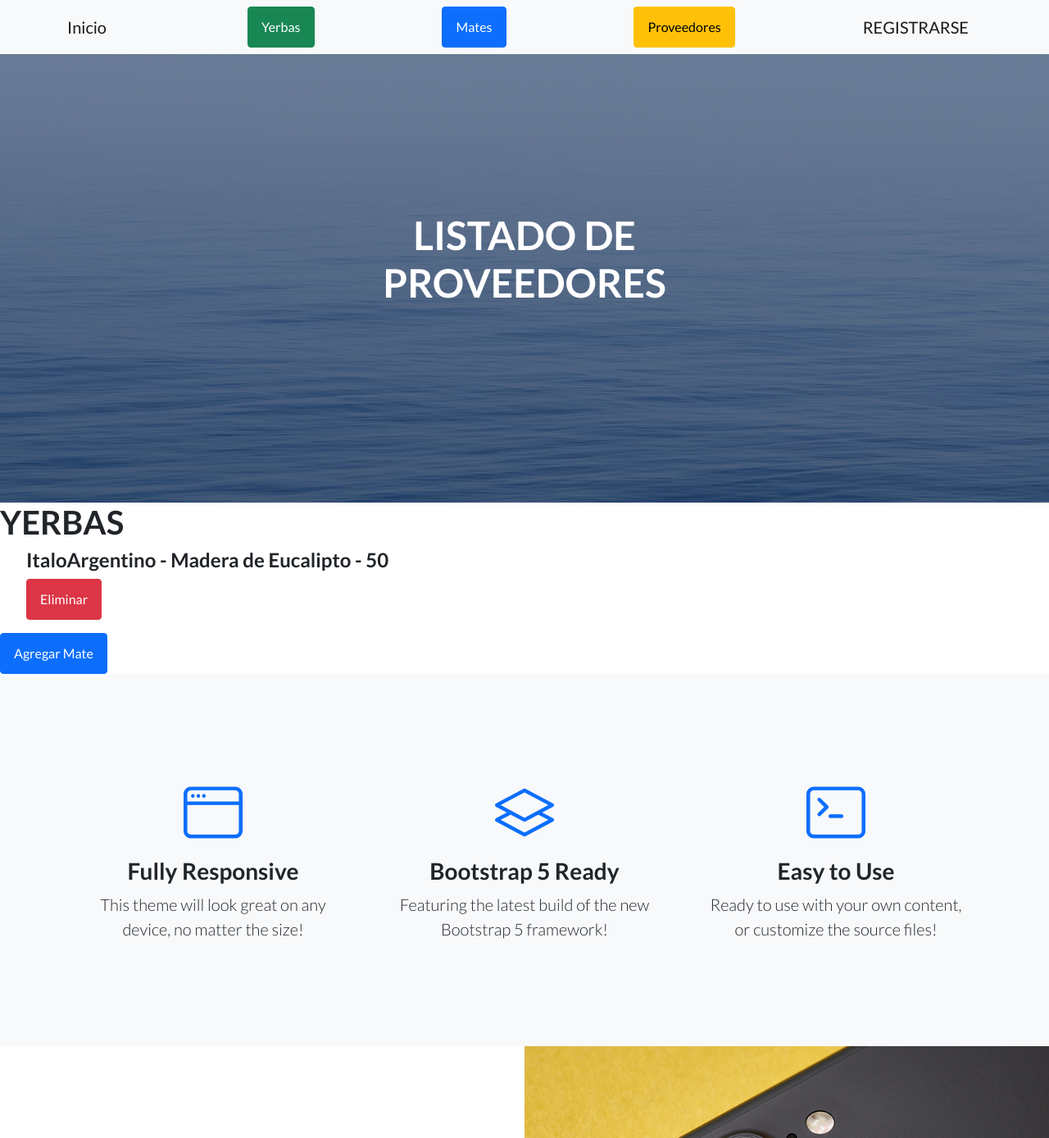
After one commit to facundovarela99/ProyectoFinal-Varela, a Django app: page /AppPrueba/leermates/ in a window 1280 px wide. The commit adds this page. Shown: the top 1388 px of the page at 82% size. Run offline with Django 4.2, Linux system fonts and the light colour scheme; data comes from the database, SQL or seed files in the repository; both versions use the stored data as it was after the commit; some libraries are stand-ins or nearby versions.

Commit message:
Base para proyecto final. Falta login/logout/usuarios/avatar

```diff
--- /dev/null
+++ b/AppPrueba/templates/AppPrueba/leermates.html
@@ -0,0 +1,31 @@
+{% extends 'AppPrueba/padre.html' %}
+
+{% load static %}
+
+{% block titulo %}
+<h1 class="mb-5">LISTADO DE PROVEEDORES</h1>
+{% endblock %}
+
+{% block contenido_que_cambia %}
+<h1>YERBAS</h1>
+{% if mats %}
+
+<ul>
+    {% for i in mats %}
+       <h4>{{i.nombre}} - {{i.tipo}} - {{i.cantidad_x_caja}}</h4>
+       <a class="btn btn-danger" href="{% url 'eliminarMate' i.id %}">Eliminar</a>
+
+
+
+        <br>
+    {% endfor %}
+
+</ul>
+
+{% else %}
+<p>NO SE ENCONTRARON MATES</p>
+
+{% endif %}
+<a class="btn btn-primary" href="{% url 'mates' %}">Agregar Mate</a>
+
+{% endblock %}
--- a/AppPrueba/templates/AppPrueba/leerproveedores.html
+++ b/AppPrueba/templates/AppPrueba/leerproveedores.html
@@ -12,7 +12,8 @@
 
 <ul>
     {% for i in provs %}
-       <h4>{{i.nombre}} - {{i.tipo}} - {{i.fecha_vencimiento}}</h4>
+       <h4>{{i.nombre}}</h4>
+       <a class="btn btn-danger" href="{% url 'eliminarProveedor' i.id %}">Eliminar</a>
 
 
         <br>
--- a/AppPrueba/templates/AppPrueba/padre.html
+++ b/AppPrueba/templates/AppPrueba/padre.html
@@ -23,8 +23,8 @@
             <div class="container">
                 <a class="navbar-brand" href="{% url 'inicio' %}">Inicio</a>
                 <a class="btn btn-success" href="{% url 'leeryerbas' %}">Yerbas</a>
-                <a class="btn btn-primary" href="{% url 'mates' %}">Mates</a>
-                <a class="btn btn-warning" href="{% url 'proveedor' %}">Proveedores</a>
+                <a class="btn btn-primary" href="{% url 'leermates' %}">Mates</a>
+                <a class="btn btn-warning" href="{% url 'leerproveedores' %}">Proveedores</a>
                 <a class="navbar-brand" href="#signup">REGISTRARSE</a>
             </div>
         </nav>
--- a/AppPrueba/urls.py
+++ b/AppPrueba/urls.py
@@ -7,13 +7,14 @@
     path('yerbas/', yerbasSAPE, name = 'yerbas'),
     path('proveedor/', proveedor, name = 'proveedor'),
     path('mates/', mates, name = 'mates'),
+    #yerbas
     path('leeryerbas/', leeryerbas, name = 'leeryerbas'),
     path('eliminarYerba/<id>', eliminarYerba, name = 'eliminarYerba'),
     path('editarYerba/<id>', editarYerba, name= 'editarYerba'),
-    path('leerproveedores/', leeryerbas, name = 'leeryerbas'),
-    path('eliminarProveedor/', eliminarProveedor, name = 'elimnarProveedor'),
-
-
-
-
+    #proveedores
+    path('leerproveedores/', leerproveedores, name = 'leerproveedores'),
+    path('eliminarProveedor/<id>', eliminarProveedor, name = 'eliminarProveedor'),
+    #mates
+    path('leermates/', leermates, name = 'leermates'),
+    path('eliminarMate/<id>', eliminarMate, name = 'eliminarMate'),
 ]
--- a/AppPrueba/views.py
+++ b/AppPrueba/views.py
@@ -64,7 +64,8 @@
             nombre=info['nombre']
             prov=proveedores(nombre=nombre)
             prov.save()
-            return render (request, 'AppPrueba/leerproveedor.html', {'mensaje':'Proveedor creado!'})
+            provs=proveedores.objects.all()
+            return render (request, 'AppPrueba/leerproveedores.html', {'provs':provs})
     else:
         form=proveedoresForms
     return render (request, 'AppPrueba/proveedor.html', {'formulario':form})
@@ -77,12 +78,9 @@
     proveedor=proveedores.objects.get(id=id)
     proveedor.delete()
     provs=proveedores.objects.all()
-    return render(request, 'AppPrueba/leeryerbas.html', {'provs':provs})
+    return render(request, 'AppPrueba/leerproveedores.html', {'provs':provs})
 
-
-
-
-
+#MATES
 def mates(request):
     if request.method=='POST':
         form=mateForms(request.POST)
@@ -93,10 +91,23 @@
             cantidad_x_caja=info['cantidad_x_caja']
             mat=mate(nombre=nombre, tipo=tipo, cantidad_x_caja=cantidad_x_caja)
             mat.save()
-            return render (request, 'AppPrueba/inicio.html', {'mensaje':'Mate creado!'})
+            mats=mate.objects.all()
+            return render (request, 'AppPrueba/leermates.html', {'mats':mats})
     else:
         form=mateForms
     return render (request, 'AppPrueba/mate.html', {'formulario':form})
+
+def leermates(request):
+    mats=mate.objects.all()
+    return render(request, 'AppPrueba/leermates.html', {'mats':mats})
+
+def eliminarMate(request, id):
+    mat=mate.objects.get(id=id)
+    mat.delete()
+    mats=mate.objects.all()
+    return render(request, 'AppPrueba/leermates.html', {'mats':mats})
+
+
 
 
 
```
Also changed, not shown: db.sqlite3.
